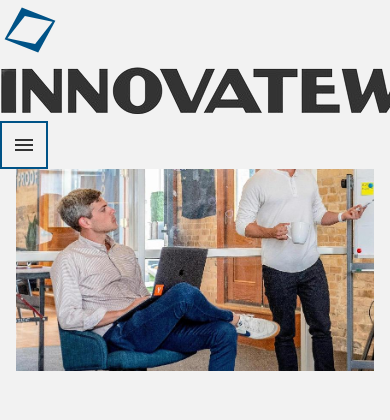
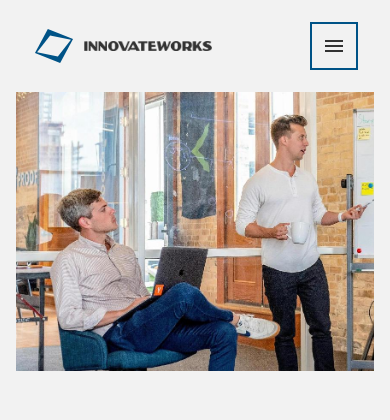
Before and after one commit to AndreasLesovsky/innovate-works, a PHP site: page / in a window 390 px wide; the page is wider, and only the part inside the window is pictured. Shown: the top 420 px of that part. Run offline with PHP 8.4, Linux system fonts and the light colour scheme; some libraries are stand-ins or nearby versions.

Commit message:
Add files via upload

```diff
--- a/innovate-works/css/media.css
+++ b/innovate-works/css/media.css
@@ -112,7 +112,7 @@
     main {
         padding: 1rem 3rem;
     }
-    footer .wrapper-inner {
+    footer .inner-container {
         grid-template-columns: 100%;
         grid-template-rows: auto auto auto auto auto;
         grid-template-areas:
@@ -144,10 +144,10 @@
 
 /* max 36rem XS */
 @media screen and (max-width:36rem) {
-    header div.wrapper-inner {
+    header div.inner-container {
         padding-inline: 1.5rem 2rem;
     }
-    header div.wrapper-inner > a svg {
+    header div.inner-container > a svg {
         transform: scale(0.75);
     }
     .banner {
@@ -177,8 +177,8 @@
     /* h1 span {
         display: inline;
     } */
-    header .wrapper-inner a img:first-of-type,
-    header .wrapper-inner a img:last-of-type {
+    header .inner-container a img:first-of-type,
+    header .inner-container a img:last-of-type {
         width: 8rem;
     }
     i {
--- a/innovate-works/css/style.css
+++ b/innovate-works/css/style.css
@@ -17,7 +17,7 @@ header {
 	background-color: var(--col-bg);
 }
 
-header .wrapper-inner {
+header .inner-container {
 	display: flex;
 	justify-content: space-between;
 	align-items: center;
@@ -28,13 +28,13 @@ header .wrapper-inner {
 header>svg {
 	z-index: -100;
 }
-.wrapper-inner a {
+.inner-container a {
 	display: flex;
 	align-items: center;
 }
 
-header .wrapper-inner a img:first-of-type,
-header .wrapper-inner a img:last-of-type {
+header .inner-container a img:first-of-type,
+header .inner-container a img:last-of-type {
     max-width: 12rem;
 }
 header form {
@@ -394,7 +394,7 @@ footer {
 	font-size: 1rem;
 	background-color: var(--col-main);
 }
-footer .wrapper-inner {
+footer .inner-container {
 	max-width: 120rem;
 	margin: auto;
 	padding: 2rem;
```
